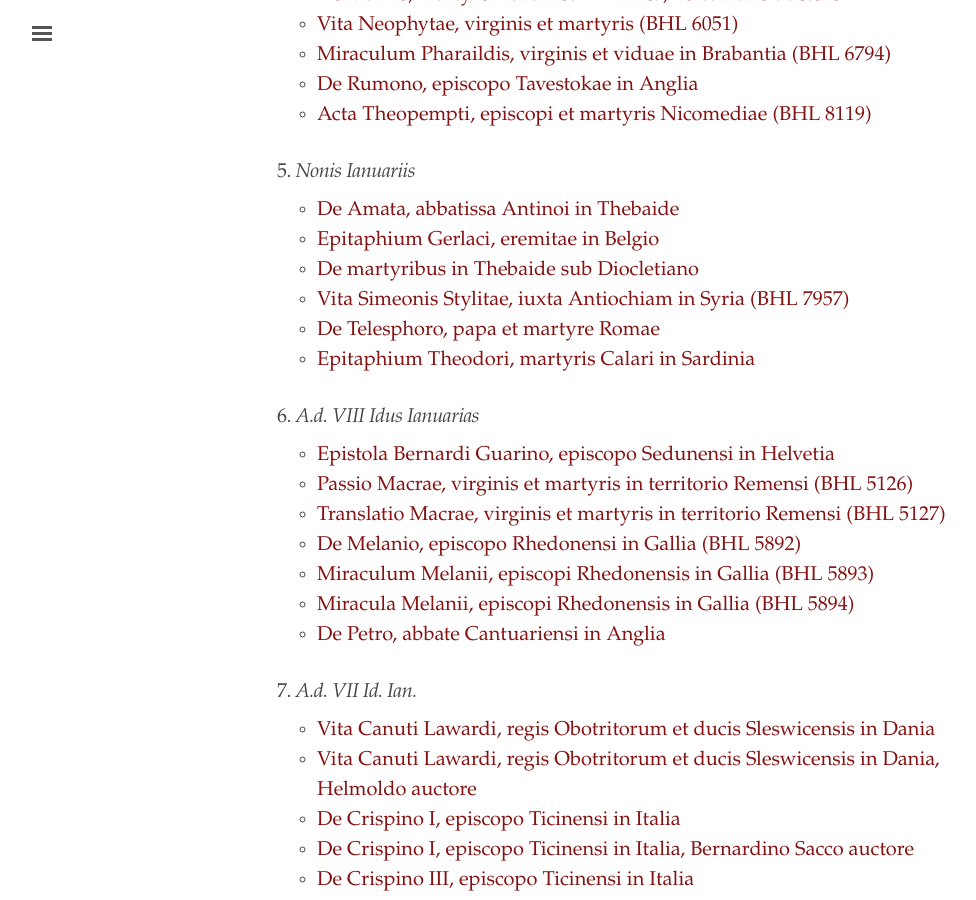
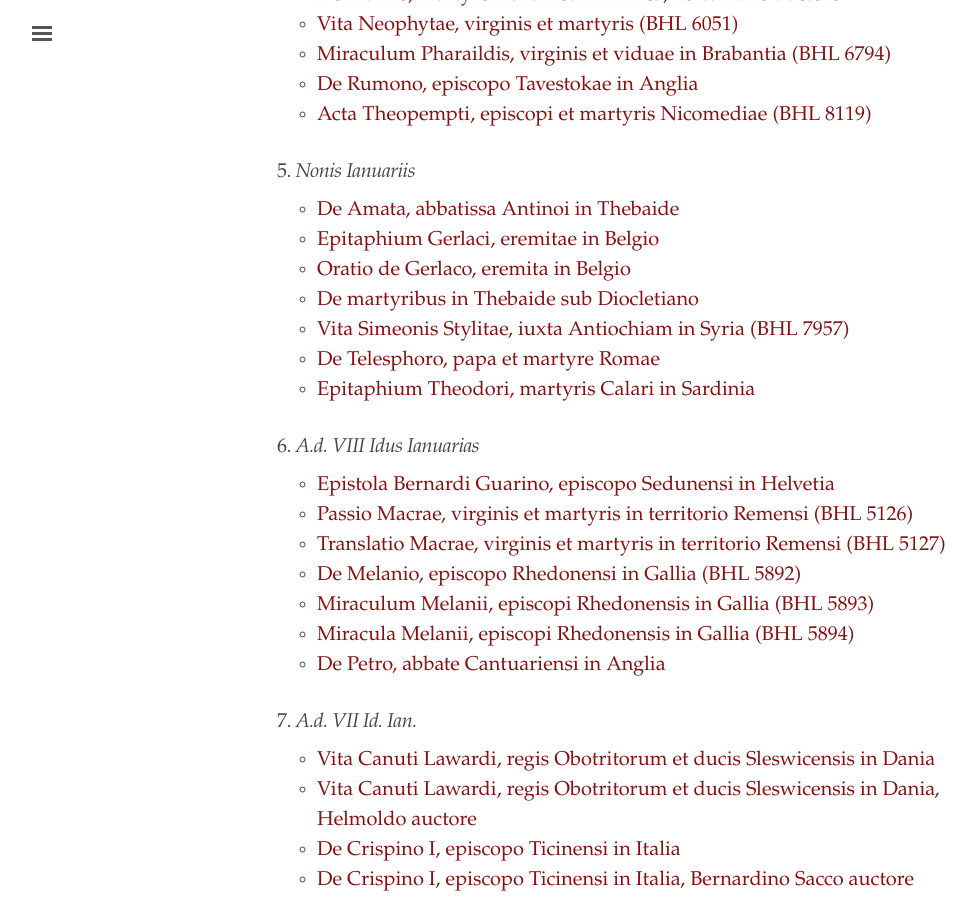
Before and after one commit to cjkoepke1/latin-hagiography, a Jekyll site: the page built from index.md, in a window 1280 px wide and 900 px high, scrolled down 1630 px. Shown: the whole window, without its empty margins (3-979 px from the left). Built offline with Jekyll 4.4.1, drawn with Linux system fonts in a browser that asks for light colours.

Commit message:
Added Oratio de Gerlaco eremita

```diff
--- a/index.md
+++ b/index.md
@@ -63,6 +63,7 @@ title: "Latin Hagiography"
 
 - [De Amata, abbatissa Antinoi in Thebaide](https://cjkoepke1.github.io/latin-hagiography/texts/de-amata-abbatissa/)
 - [Epitaphium Gerlaci, eremitae in Belgio](https://cjkoepke1.github.io/latin-hagiography/texts/epitaphium-gerlaci-eremitae/)
+- [Oratio de Gerlaco, eremita in Belgio](https://cjkoepke1.github.io/latin-hagiography/texts/oratio-de-gerlaco-eremita/)
 - [De martyribus in Thebaide sub Diocletiano](https://cjkoepke1.github.io/latin-hagiography/texts/de-martyribus-in-thebaide/)
 - [Vita Simeonis Stylitae, iuxta Antiochiam in Syria (BHL 7957)](https://cjkoepke1.github.io/latin-hagiography/texts/vita-simeonis/)
 - [De Telesphoro, papa et martyre Romae](https://cjkoepke1.github.io/latin-hagiography/texts/de-telesphoro-papa/)
```
